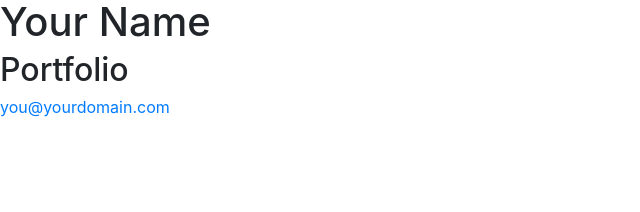
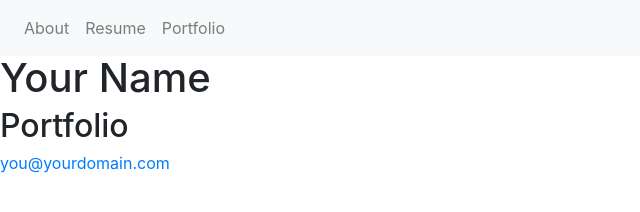
Before and after one commit to psande21/Build-Your-Brand, a plain HTML site: page portfolio.html in a window 1280 px wide. Shown: the whole page, without its empty margins (0-640 px from the left). Drawn offline with nearby package versions, Linux system fonts and the light colour scheme.

Commit message:
NavBarPortRes

```diff
--- a/portfolio.html
+++ b/portfolio.html
@@ -23,7 +23,26 @@
     <script src="https://maxcdn.bootstrapcdn.com/bootstrap/4.0.0-beta/js/bootstrap.min.js" integrity="sha384-h0AbiXch4ZDo7tp9hKZ4TsHbi047NrKGLO3SEJAg45jXxnGIfYzk4Si90RDIqNm1" crossorigin="anonymous"></script>
 
 
-    <!-- Navbar code goes here -->
+   <!-- Navbar code goes here -->
+<nav class="navbar navbar-expand-lg navbar-light bg-light">
+    <button class="navbar-toggler" type="button" data-toggle="collapse" data-target="#navbarNav" aria-controls="navbarNav" aria-expanded="false" aria-label="Toggle navigation">
+      <span class="navbar-toggler-icon"></span>
+    </button>
+    <div class="collapse navbar-collapse" id="navbarNav">
+      <ul class="navbar-nav">
+        <li class="nav-item">
+          <a class="nav-link" href="index.html">About</a>
+        </li>
+        <li class="nav-item">
+          <a class="nav-link" href="resume.html">Resume</a>
+        </li>
+        <li class="nav-item">
+          <a class="nav-link" href="portfolio.html">Portfolio</a>
+        </li>
+      </ul>
+    </div>
+  </nav>
+
 
 
     <div id="header">
```
Also changed, not shown: resume.html (+18 -0 lines).
